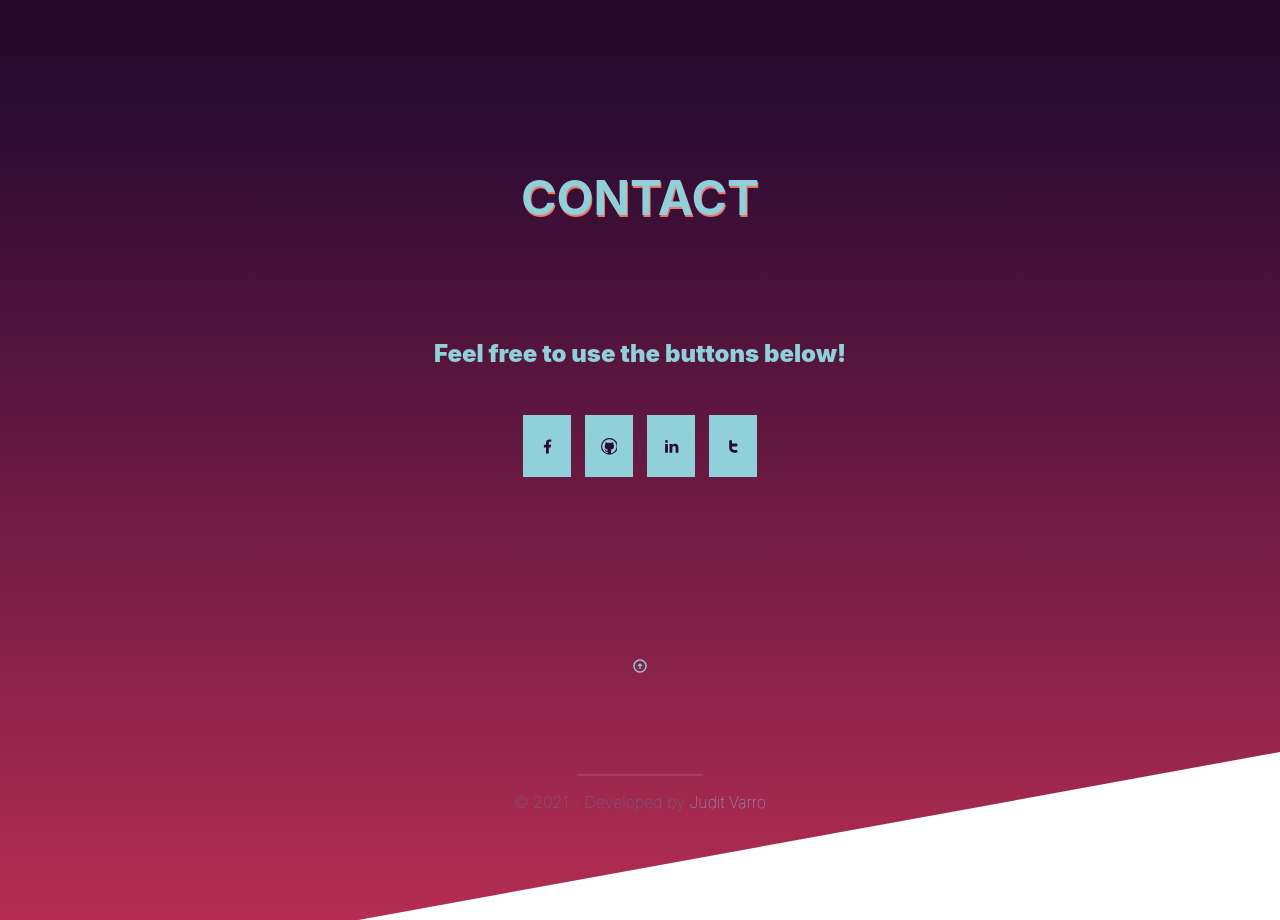
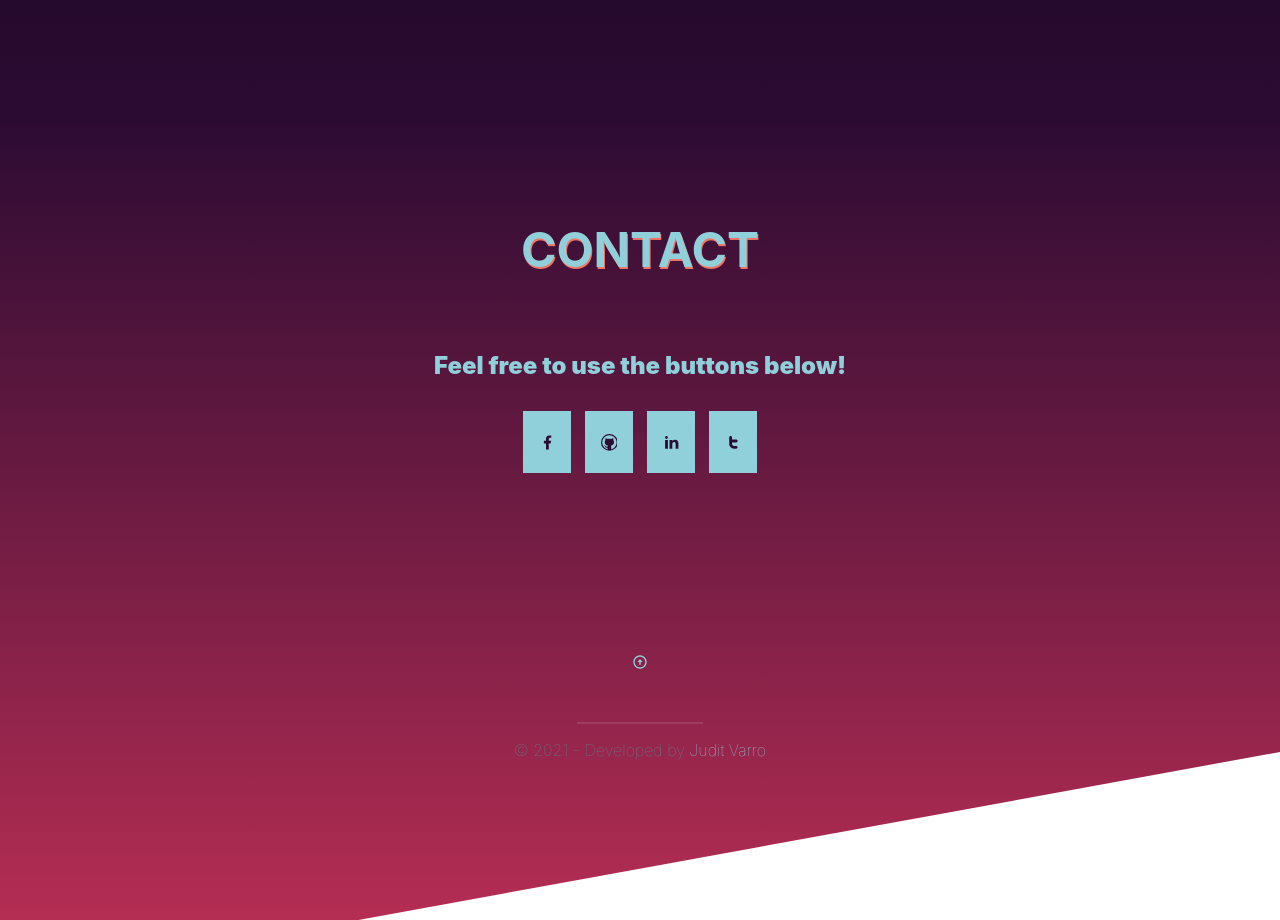
Before and after one commit to juditvarro/portfolio-site, a React (Create React App) app: page / in a window 1280 px wide. Shown: the part 2280-3200 px from the top of the page. Built offline with nearby package versions, Linux system fonts and the light colour scheme.

Commit message:
Fix: UI sizing

```diff
--- a/src/components/ContactContainer/ContactContainer.jsx
+++ b/src/components/ContactContainer/ContactContainer.jsx
@@ -10,6 +10,7 @@ import '../../styles/WrapperContact.css';
 
 const ContactContainer = () => {
     return (
+        <div className='outsideDiv'>
             <Container className='wrapperContact'>
                 <Subtitle subtitle='CONTACT' />
                 <Container className='contactinfo'>
@@ -59,6 +60,8 @@ const ContactContainer = () => {
                 </Container>
                 <Footer />
             </Container>
+        </div>
+
     );
 };
 
--- a/src/styles/Footer.css
+++ b/src/styles/Footer.css
@@ -32,7 +32,7 @@ a:hover {
 }
 
 hr {
-  margin-top: 6rem;
+  margin-top: 3rem;
   margin-bottom: 1rem;
   border: 0;
   width: 50%;
--- a/src/styles/WrapperContact.css
+++ b/src/styles/WrapperContact.css
@@ -11,28 +11,24 @@
   -webkit-clip-path: polygon(100% 0, 100% 79%, 28% 100%, 0 100%, 0 0);
   clip-path: polygon(100% 0, 100% 79%, 28% 100%, 0 100%, 0 0);
   padding: 5rem 3rem;
-  background-position: center center;
-  background-size: cover;
-  background-attachment: fixed;
 }
 
 .contact {
   font-weight: 900;
   font-size: 1.5rem;
   color: rgb(144, 208, 218);
-  margin-top: 0%;
   margin-bottom: 0%;
   padding-top: 2%;
   display: flex;
   flex-direction: column;
   align-items: center;
-  margin-top: 3rem;
+  margin-top: 0.5rem;
 }
 
 .buttongroup {
   display: inherit;
   flex-direction: row;
-  margin-top: 1rem;
+  /* margin-top: 1rem; */
 }
 
 .button {
```
Also changed, not shown: 10 other files (tests, documents, lock files or other folders). Lines whose indentation alone changed are shown as unchanged.
